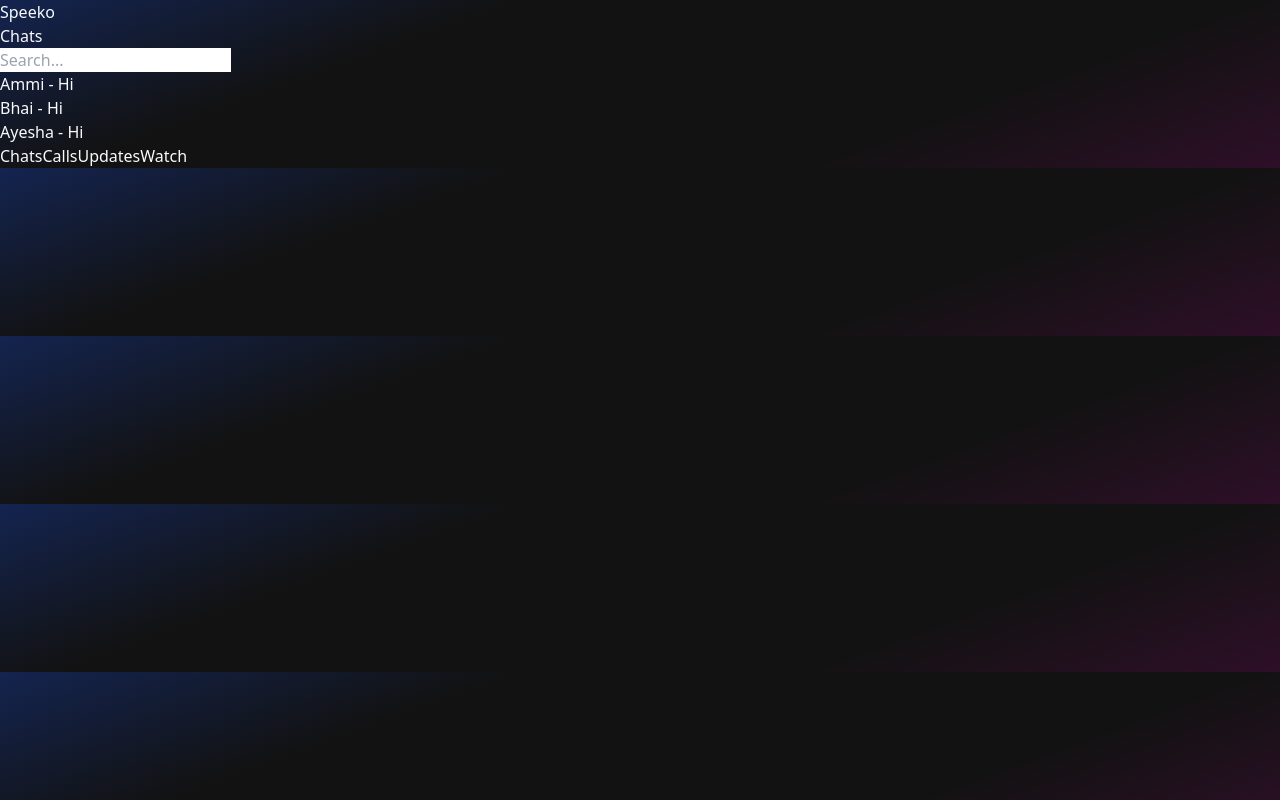
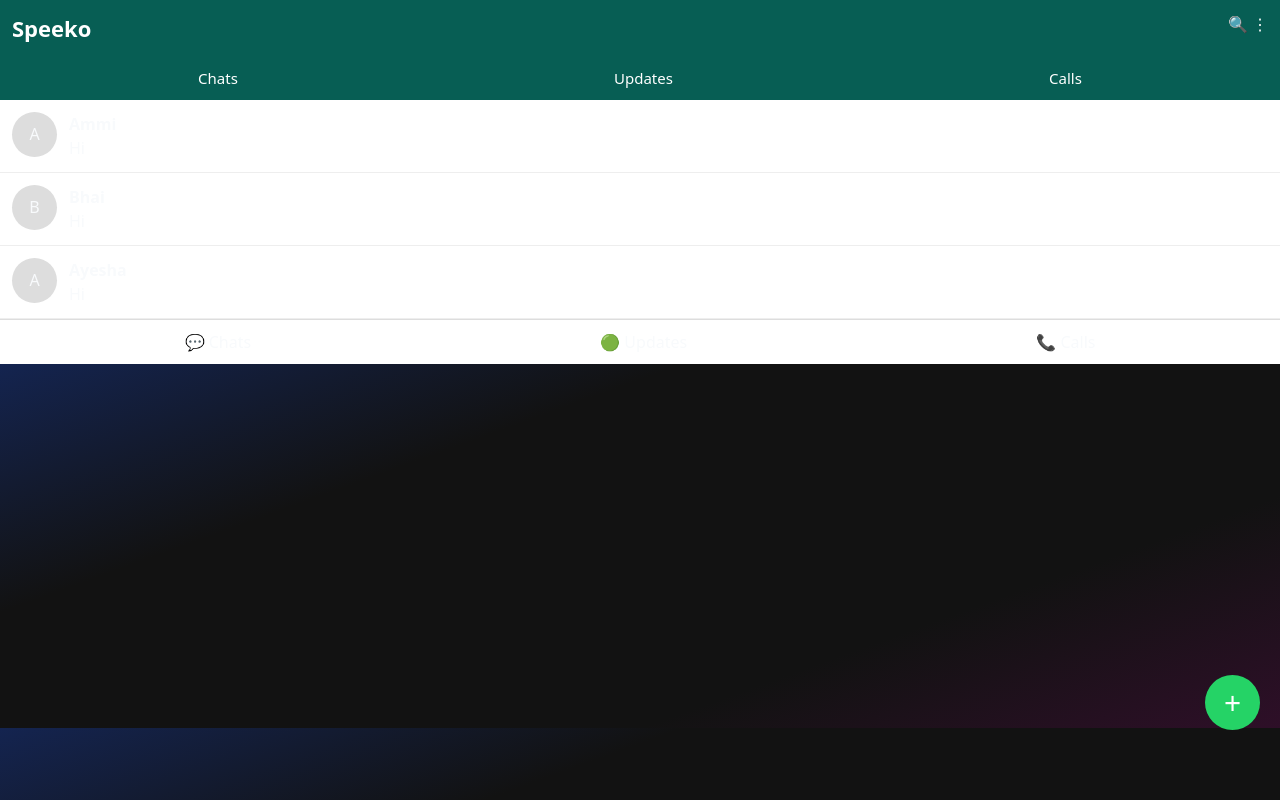
Before and after one commit to adeelsshahzad/speeko, a React (Vite) app: page / in a window 1280 px wide. Built offline with nearby package versions, Linux system fonts and the light colour scheme.

Commit message:
Update App.tsx

```diff
--- a/src/App.tsx
+++ b/src/App.tsx
@@ -9,8 +9,8 @@ export default function App() {
   const [like, setLike] = useState(0);
 
   const chats = ["Ammi", "Bhai", "Ayesha"];
-  const updates = ["Ammi", "Bhai", "Ayesha"];
-  const reels = ["Video 1", "Video 2", "Video 3"];
+  const green = "#075E54";
+  const light = "#25D366";
 
   function send() {
     if (!txt) return;
@@ -18,106 +18,197 @@ export default function App() {
     setTxt("");
   }
 
+  const top = {
+    background: green,
+    color: "white",
+    padding: "12px",
+    display: "flex",
+    justifyContent: "space-between",
+  };
+
+  const tab = {
+    background: green,
+    color: "white",
+    display: "flex",
+    justifyContent: "space-around",
+    padding: "10px",
+  };
+
+  const btn = {
+    background: "none",
+    border: "none",
+    color: "white",
+    fontSize: "15px",
+  };
+
+  const nav = {
+    display: "flex",
+    justifyContent: "space-around",
+    padding: "10px",
+    borderTop: "1px solid #ddd",
+    background: "white",
+  };
+
+  const plus = {
+    background: light,
+    color: "white",
+    border: "none",
+    width: "55px",
+    height: "55px",
+    borderRadius: "50%",
+    fontSize: "30px",
+    position: "fixed" as const,
+    bottom: "70px",
+    right: "20px",
+  };
+
   if (inC) {
     return (
       <div>
-        <button onClick={() => setInC(false)}>
-          Back
+        <div style={top}>
+          <button
+            style={btn}
+            onClick={() => setInC(false)}
+          >
+            ← Back
           </button>
-        <h3>{s}</h3>
-        <p>Online</p>
+          <b>{s}</b>
+          <span>📞 📹</span>
+        </div>
         {msgs.map((m, i) => (
-          <p key={i}>{m}</p>
+          <p
+            key={i}
+            style={{
+              background: "#DCF8C6",
+              padding: "8px",
+              margin: "8px",
+              borderRadius: "8px",
+            }}
+          >
+            {m}
+          </p>
         ))}
+        <div style={{ display: "flex" }}>
           <input
             value={txt}
             onChange={(e) => setTxt(e.target.value)}
             placeholder="Message..."
+            style={{ flex: 1, padding: "10px" }}
           />
-        <button onClick={send}>Send</button>
-        <button>Mic</button>
-        <button>Photo</button>
+          <button
+            onClick={send}
+            style={{
+              background: light,
+              color: "white",
+              border: "none",
+              padding: "10px",
+            }}
+          >
+            Send
+          </button>
+        </div>
       </div>
     );
   }
 
   return (
-    <div>
-      <h2>Speeko</h2>
+    <div style={{ background: "white" }}>
+      <div style={top}>
+        <b style={{ fontSize: "22px" }}>Speeko</b>
+        <span>🔍 ⋮</span>
+      </div>
+
+      <div style={tab}>
+        <button style={btn} onClick={() => setP("chats")}>
+          Chats
+        </button>
+        <button style={btn} onClick={() => setP("updates")}>
+          Updates
+        </button>
+        <button style={btn} onClick={() => setP("calls")}>
+          Calls
+        </button>
+      </div>
 
       {p === "chats" && (
         <div>
-          <h3>Chats</h3>
-          <input placeholder="Search..." />
           {chats.map((c) => (
-            <p
+            <div
               key={c}
               onClick={() => {
                 setS(c);
                 setInC(true);
               }}
+              style={{
+                display: "flex",
+                padding: "12px",
+                borderBottom: "1px solid #eee",
+              }}
             >
-              {c} - Hi
+              <div
+                style={{
+                  width: "45px",
+                  height: "45px",
+                  background: "#ddd",
+                  borderRadius: "50%",
+                  textAlign: "center",
+                  lineHeight: "45px",
+                  marginRight: "12px",
+                }}
+              >
+                {c[0]}
+              </div>
+              <div>
+                <b>{c}</b>
+                <p style={{ margin: 0 }}>Hi</p>
+              </div>
+            </div>
+          ))}
+        </div>
+      )}
+
+      {p === "updates" && (
+        <div style={{ padding: "12px" }}>
+          <h3>Status</h3>
+          <p>Ammi - New Status</p>
+          <p>Bhai - New Status</p>
+          <h3>Watch</h3>
+          <p>Video 1</p>
+          <button onClick={() => setLike(like + 1)}>
+            ❤️ Like {like}
+          </button>
+        </div>
+      )}
+
+      {p === "calls" && (
+        <div style={{ padding: "12px" }}>
+          {chats.map((c) => (
+            <p key={c}>
+              {c} - Missed Call
+              <button style={{ marginLeft: "10px" }}>
+                📞
+              </button>
+              <button>📹</button>
             </p>
           ))}
         </div>
       )}
 
-      {p === "calls" && (
-        <div>
-          <h3>Calls</h3>
-          {chats.map((c) => (
-            <p key={c}>
-              {c}
-              <button>Voice</button>
-              <button>Video</button>
-            </p>
-          ))}
-        </div>
-      )}
-
-      {p === "updates" && (
-        <div>
-          <h3>Updates</h3>
-          <button>My Status</button>
-          {updates.map((u) => (
-            <p key={u}>{u} - New Status</p>
-          ))}
-        </div>
-      )}
-
-      {p === "watch" && (
-        <div>
-          <h3>Watch</h3>
-          {reels.map((r) => (
-            <div key={r}>
-              <p>{r}</p>
-              <button
-                onClick={() => setLike(like + 1)}
-              >
-                Like {like}
+      <div style={nav}>
+        <button onClick={() => setP("chats")}>
+          💬 Chats
         </button>
-              <button>Comment</button>
-              <button>Share</button>
-            </div>
-          ))}
-        </div>
-      )}
-
-      <div>
-        <button onClick={() => setP("chats")}>
-          Chats
+        <button onClick={() => setP("updates")}>
+          🟢 Updates
         </button>
         <button onClick={() => setP("calls")}>
-          Calls
-        </button>
-        <button onClick={() => setP("updates")}>
-          Updates
-        </button>
-        <button onClick={() => setP("watch")}>
-          Watch
+          📞 Calls
         </button>
       </div>
+
+      <button style={plus} onClick={() => setP("calls")}>
+        +
+      </button>
     </div>
   );
 }
```
Lines whose indentation alone changed are shown as unchanged.
